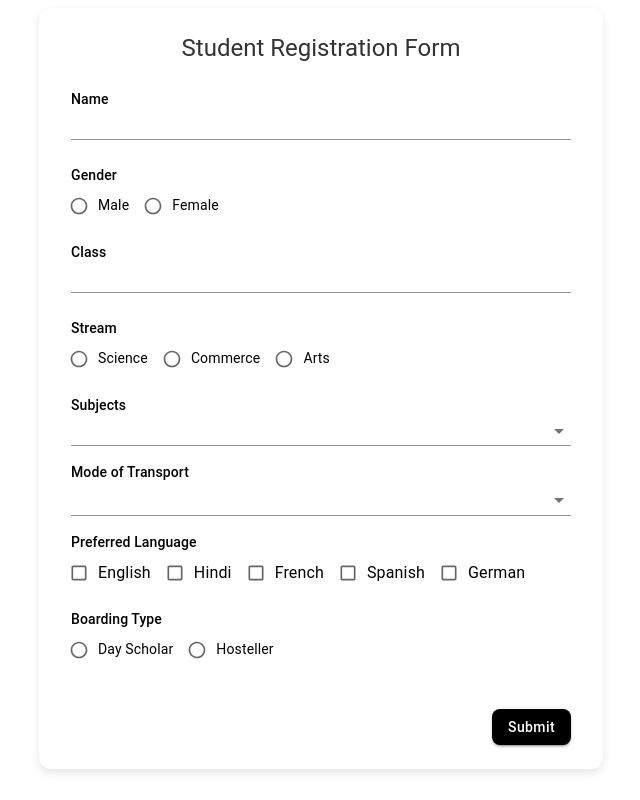
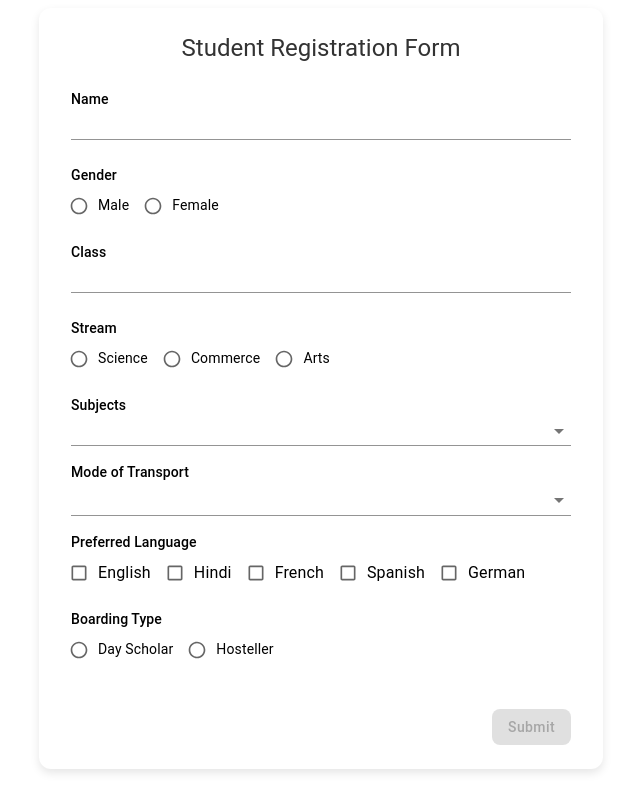
Before and after one commit to Push9828/iauro-interview-task, a React (Create React App) app: page / in a window 1280 px wide. Shown: the whole page, without its empty margins (319-959 px from the left). Built offline with nearby package versions, Linux system fonts and the light colour scheme.

Commit message:
disable submit button

```diff
--- a/src/components/StudentForm.js
+++ b/src/components/StudentForm.js
@@ -92,6 +92,19 @@ export const StudentForm = ({
       preferredLanguage: [],
       boardingType: "",
     });
+  };
+
+  const isFormValid = () => {
+    return (
+      formData.name &&
+      formData.gender &&
+      formData.class &&
+      formData.streams &&
+      formData.subjects.length > 0 &&
+      formData.modeOfTransport &&
+      formData.preferredLanguage.length > 0 &&
+      formData.boardingType
+    );
   };
 
   const handleSnackbarClose = () => {
@@ -225,7 +238,7 @@ export const StudentForm = ({
         </Box>
 
         <Box sx={{ display: "flex", justifyContent: "flex-end" }}>
-          <CustomButton type="submit">
+          <CustomButton type="submit" disabled={!isFormValid()}>
             {editingIndex !== null ? "Save" : "Submit"}
           </CustomButton>
         </Box>
--- a/src/components/Ui/Button.js
+++ b/src/components/Ui/Button.js
@@ -8,6 +8,7 @@ export const CustomButton = ({
   type = "button",
   sx = {},
   onClick,
+  disabled = false,
 }) => {
   const baseStyles = {
     contained: {
@@ -41,6 +42,7 @@ export const CustomButton = ({
       type={type}
       fullWidth={fullWidth}
       onClick={onClick}
+      disabled={disabled}
       sx={{
         mt: 3,
         fontSize: "0.875rem",
```
